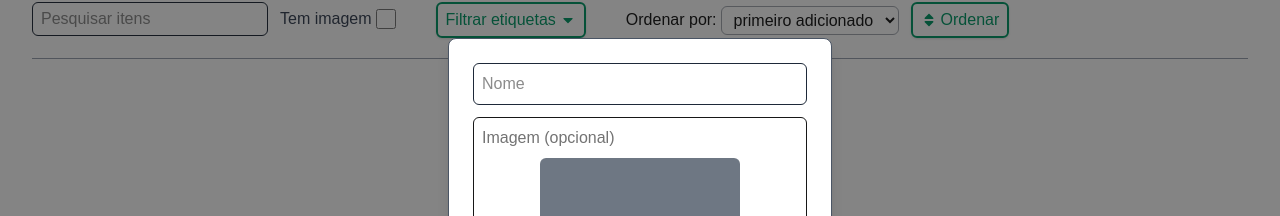
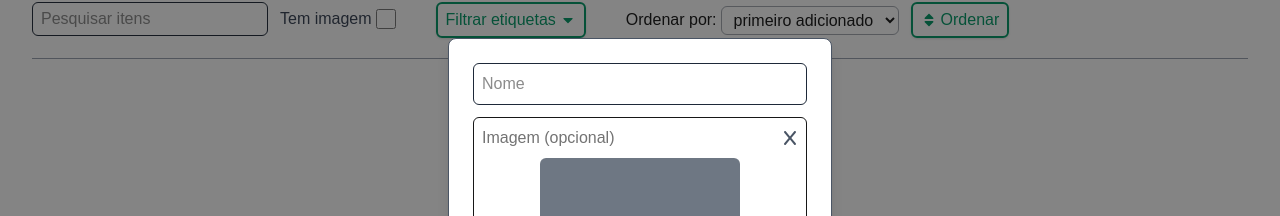
Before and after one commit to gab-souza-martins/digital-collection, a Next.js app: page / in a window 1280 px wide. Both pictures are taken after a click on the button "Adicionar". Shown: the part 70-286 px from the top of the page. Built offline with nearby package versions, Linux system fonts and the light colour scheme.

Commit message:
Adicionado botão em AddAndEditForm.tsx para remover uma imagem selecionada, e adicionado estado ativo para botão de remover e editar de CollectionCard.tsx e ItemCard.tsx

```diff
--- a/src/app/Components/AddAndEditForm.tsx
+++ b/src/app/Components/AddAndEditForm.tsx
@@ -7,7 +7,7 @@ import Tag from "../Types/TagType";
 import { v4 as uuidv4 } from "uuid";
 import TagComponent from "./TagComponent";
 import InitialEditValues from "../Types/InitialEditValues";
-import { FaFloppyDisk } from "react-icons/fa6";
+import { FaFloppyDisk, FaX } from "react-icons/fa6";
 
 interface AddAndEditFormProps {
    mode: "add" | "edit";
@@ -152,9 +152,23 @@ const AddAndEditForm: React.FC<AddAndEditFormProps> = ({
                />
 
                <div className="border rounded-md p-2 flex flex-col gap-2">
-                  <p className="text-semibold text-neutral-500">
-                     Imagem (opcional)
-                  </p>
+                  <div className="flex items-center justify-between">
+                     <span className="text-semibold text-neutral-500">
+                        Imagem (opcional)
+                     </span>
+
+                     <button
+                        onClick={(e) => {
+                           e.preventDefault();
+                           setImageBase64("");
+                           setHasSelectedImage(false);
+                        }}
+                        aria-label="Remover imagem"
+                        className="cursor-pointer text-gray-600 hover:text-rose-600 active:text-rose-700 transition duration-75 ease-in-out"
+                     >
+                        <FaX />
+                     </button>
+                  </div>
 
                   <div className="flex justify-center items-center self-center">
                      {!hasSelectedImage && (
--- a/src/app/Components/CollectionCard.tsx
+++ b/src/app/Components/CollectionCard.tsx
@@ -80,14 +80,14 @@ const CollectionCard: React.FC<CollectionCardProps> = ({
 
             <div className="text-lg text-gray-600 flex items-center gap-4">
                <button aria-label="Editar coleção" onClick={handleOpenEdit}>
-                  <FaPenToSquare className=" cursor-pointer hover:text-emerald-600 transition duration-75 ease-in-out" />
+                  <FaPenToSquare className="cursor-pointer hover:text-emerald-600 active:text-emerald-700 transition duration-75 ease-in-out" />
                </button>
 
                <button
                   aria-label="Remover coleção"
                   onClick={handleRemoveConfirm}
                >
-                  <FaTrash className="cursor-pointer hover:text-rose-600 transition duration-75 ease-in-out" />
+                  <FaTrash className="cursor-pointer hover:text-rose-600 active:text-rose-700 transition duration-75 ease-in-out" />
                </button>
             </div>
          </div>
--- a/src/app/Components/ItemCard.tsx
+++ b/src/app/Components/ItemCard.tsx
@@ -101,14 +101,14 @@ const ItemCard: React.FC<ItemCardProps> = ({
 
                <div className="text-lg text-gray-600 flex items-center gap-4">
                   <button aria-label="Editar item" onClick={handleOpenEdit}>
-                     <FaPenToSquare className=" cursor-pointer hover:text-emerald-600 transition duration-75 ease-in-out" />
+                     <FaPenToSquare className="cursor-pointer hover:text-emerald-600 active:text-emerald-700 transition duration-75 ease-in-out" />
                   </button>
 
                   <button
                      aria-label="Remover item"
                      onClick={handleRemoveConfirm}
                   >
-                     <FaTrash className="cursor-pointer hover:text-rose-600 transition duration-75 ease-in-out" />
+                     <FaTrash className="cursor-pointer hover:text-rose-600 active:text-rose-700 transition duration-75 ease-in-out" />
                   </button>
                </div>
             </div>
```
